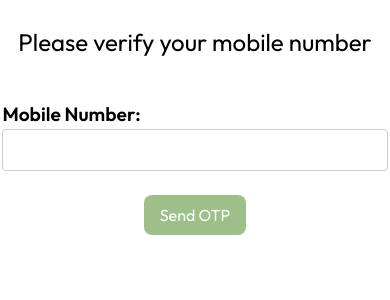
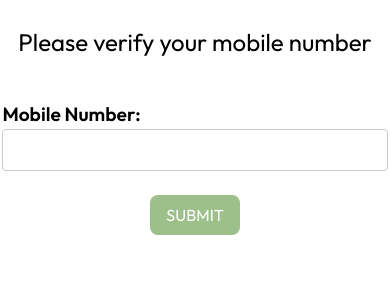
Before and after one commit to Comder101/Customfr, a React (Create React App) app in the folder customer-frontend/: page /#/otp in a window 390 px wide. Shown: the top 300 px of the page. Built offline with nearby package versions, Linux system fonts and the light colour scheme; no server answers; sample sign-in values are in the browser's storage.

Commit message:
depl build

```diff
--- a/customer-frontend/src/Components/OTP/OTP.js
+++ b/customer-frontend/src/Components/OTP/OTP.js
@@ -1,6 +1,7 @@
 import React, { useState } from "react";
 import { useNavigate } from "react-router-dom";
 import "./OTP.css";
+import { Link } from "react-router-dom";
 
 function SignupForm() {
   const navigate = useNavigate();
@@ -48,9 +49,10 @@ function SignupForm() {
               required
             />
           </label>
-          <button type="submit" className="update">
-            Send OTP
+          <Link to="/signup"><button type="submit" className="update">
+            SUBMIT
           </button>
+          </Link>
         </form>
       </div>
     );
--- a/customer-frontend/src/Components/Product/SubCategory.css
+++ b/customer-frontend/src/Components/Product/SubCategory.css
@@ -81,3 +81,9 @@
   width: calc(50% - 10px);
   margin-bottom: 20px;
 }
+
+@media only screen and (max-width: 768px) {
+  .subcat-container{
+    margin-top: -20rem;
+  }
+}
--- a/customer-frontend/src/Components/Product/SubCategory.js
+++ b/customer-frontend/src/Components/Product/SubCategory.js
@@ -127,7 +127,7 @@ function SubcategoryPage(props) {
 
 
 
-    <>
+    <div className='subcat-container'>
       <h1 className="subcategory-heading">Shop By Subcategory</h1>
       <div className="mt-0 cards">
         {subcats.map((card) => (
@@ -183,7 +183,7 @@ function SubcategoryPage(props) {
         />
       </div>
 
-    </>
+    </div>
   );
 }
 
--- a/customer-frontend/src/Components/Signup/Signup.js
+++ b/customer-frontend/src/Components/Signup/Signup.js
@@ -70,7 +70,7 @@ function Signup() {
       <div className="signup-box">
         <div className="signup-form">
           <form className="form-container" onSubmit={handleSubmit}>
-            <h2 className="form-header">UPDATE PROFILE</h2>
+            <h2 className="form-header">SIGN UP</h2>
             <hr className="form-input" />
 
             <div className='flex flex-col py-2'>
@@ -144,10 +144,7 @@ function Signup() {
             </div>
 
 
-
-
-            <button type="submit" className="submit-button">UPDATE PROFILE</button>
-            <button type="submit" className="submit-button" onClick={() => navigate("/home")}>SKIP FOR NOW</button>
+            <button type="submit" className="submit-button" onClick={() => navigate("/home")}>SIGNUP</button>
             {/* <p className="login-link">Already registered? <Link to="/login">Log in here</Link></p> */}
           </form>
         </div>
--- a/customer-frontend/src/Components/UserProfile/UserProfile.css
+++ b/customer-frontend/src/Components/UserProfile/UserProfile.css
@@ -64,3 +64,9 @@
   .profile-option span:first-child {
     margin-right: 10px;
   }
+
+  @media only screen and (max-width: 768px) {
+    .container1{
+      margin-top: -30rem;
+    }
+  }
--- a/customer-frontend/src/Components/UserProfile/UserProfile.js
+++ b/customer-frontend/src/Components/UserProfile/UserProfile.js
@@ -6,7 +6,7 @@ import { Link } from "react-router-dom";
 
 const UserProfile = () => {
   return (
-    <div className="container">
+    <div className="container1">
       <div className="sub-container-profile">
 
         <div className="profile-card">
```
Also changed, not shown: 12 other files (tests, documents, lock files or other folders).
